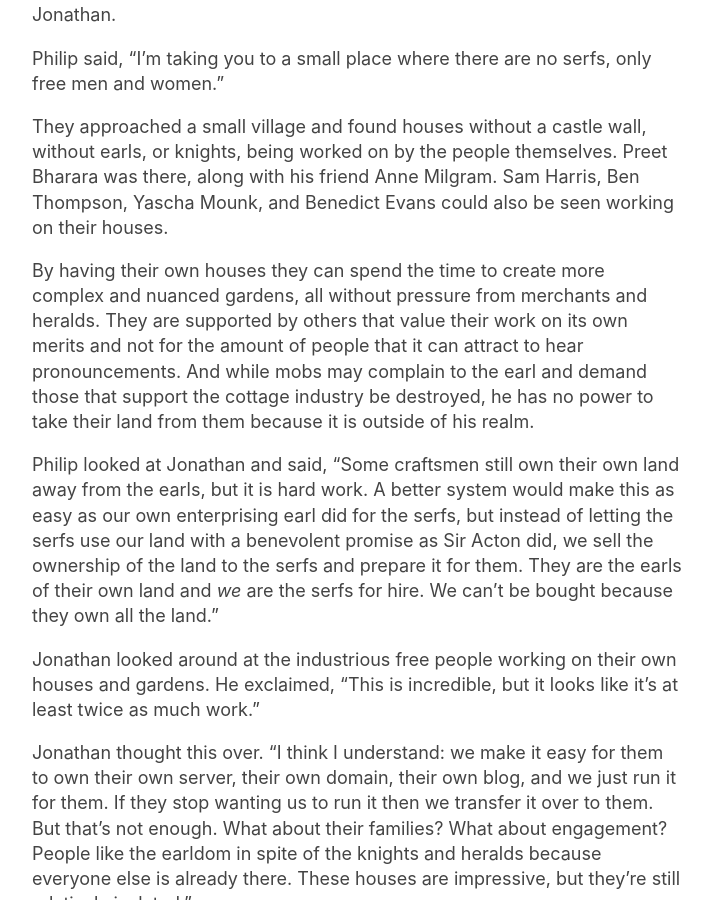
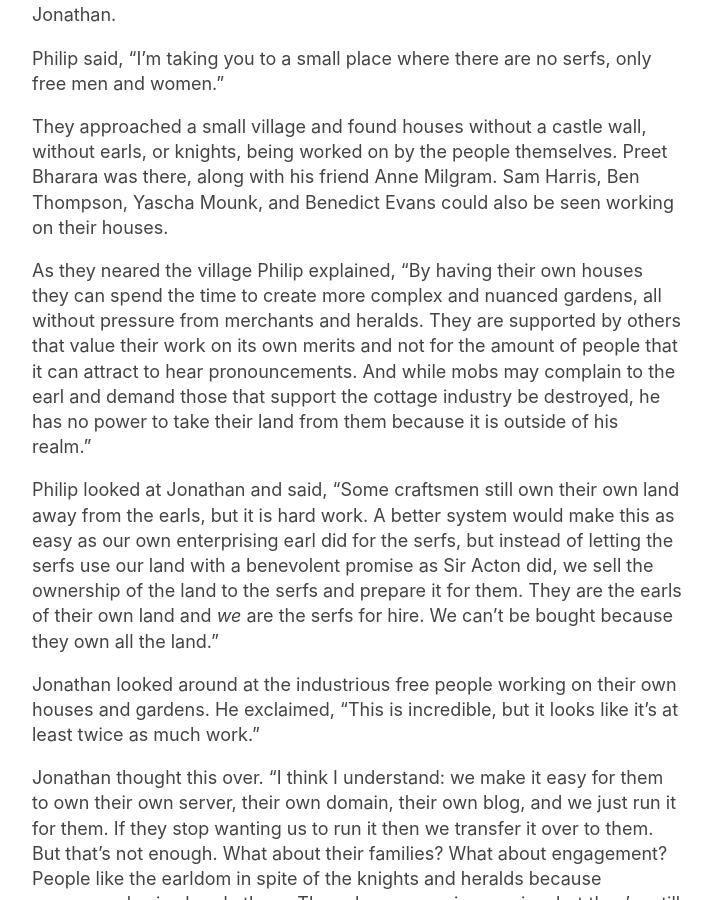
Before and after one commit to zalberico/zalberico.github.io, a Jekyll site: the page built from _posts/2020-07-14-the-serfs-of-facebook.markdown, in a window 1280 px wide and 900 px high, scrolled down 6806 px. Shown: the whole window, without its empty margins (283-995 px from the left). Built offline with Jekyll 4.4.1, drawn with Linux system fonts in a browser that asks for light colours.

Commit message:
Add missing dialogue

```diff
--- a/_posts/2020-07-14-the-serfs-of-facebook.markdown
+++ b/_posts/2020-07-14-the-serfs-of-facebook.markdown
@@ -138,7 +138,7 @@
 
 They approached a small village and found houses without a castle wall, without earls, or knights, being worked on by the people themselves. Preet Bharara was there, along with his friend Anne Milgram. Sam Harris, Ben Thompson, Yascha Mounk, and Benedict Evans could also be seen working on their houses.
 
-By having their own houses they can spend the time to create more complex and nuanced gardens, all without pressure from merchants and heralds. They are supported by others that value their work on its own merits and not for the amount of people that it can attract to hear pronouncements. And while mobs may complain to the earl and demand those that support the cottage industry be destroyed, he has no power to take their land from them because it is outside of his realm.
+As they neared the village Philip explained, "By having their own houses they can spend the time to create more complex and nuanced gardens, all without pressure from merchants and heralds. They are supported by others that value their work on its own merits and not for the amount of people that it can attract to hear pronouncements. And while mobs may complain to the earl and demand those that support the cottage industry be destroyed, he has no power to take their land from them because it is outside of his realm."
 
 Philip looked at Jonathan and said, "Some craftsmen still own their own land away from the earls, but it is hard work. A better system would make this as easy as our own enterprising earl did for the serfs, but instead of letting the serfs use our land with a benevolent promise as Sir Acton did, we sell the ownership of the land to the serfs and prepare it for them. They are the earls of their own land and *we* are the serfs for hire. We can't be bought because they own all the land."
 
```
